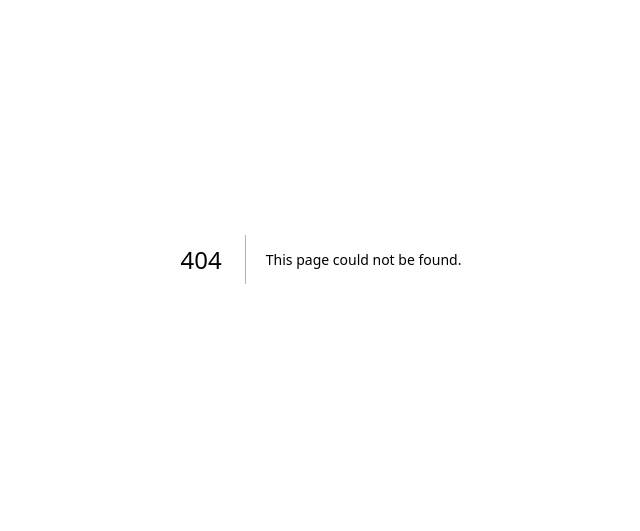
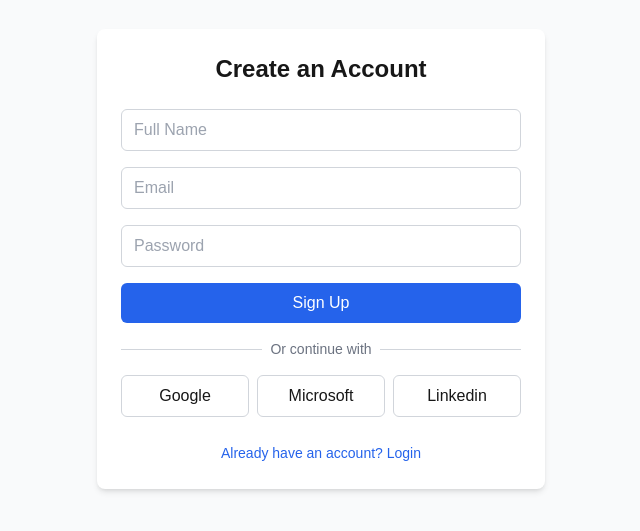
Before and after one commit to ayon380/aptinova-frontend, a Next.js app: page /auth/signup in a window 1280 px wide. Before the commit this address had no page. Shown: the part 141-672 px from the top of the page, without its empty margins (319-959 px from the left). Built offline with nearby package versions, Linux system fonts and the light colour scheme.

Commit message:
v0.01 -> Added Initial Auth

```diff
--- /dev/null
+++ b/app/auth/login/page.jsx
@@ -0,0 +1,93 @@
+'use client';
+
+import { useState } from 'react';
+import { handleAuth } from '@/lib/auth';
+import { useRouter } from 'next/navigation';
+import Link from 'next/link';
+
+export default function LoginPage() {
+  const [error, setError] = useState('');
+  const router = useRouter();
+
+  async function onSubmit(formData) {
+    try {
+      await handleAuth(formData, 'login');
+      router.push('/dashboard');
+    } catch (err) {
+      setError(err.message);
+    }
+  }
+
+  const handleSocialLogin = (provider) => {
+    window.location.href = `/api/auth/${provider}`;
+  };
+
+  return (
+    <div className="min-h-screen flex items-center justify-center bg-gray-50 p-4">
+      <div className="w-full max-w-md bg-white rounded-lg shadow-md p-6">
+        <div className="mb-6">
+          <h2 className="text-2xl font-bold text-center">Login</h2>
+        </div>
+        <div className="space-y-4">
+          <form action={onSubmit} className="space-y-4">
+            <input
+              type="email"
+              name="email"
+              placeholder="Email"
+              required
+              className="w-full px-3 py-2 border border-gray-300 rounded-md focus:outline-none focus:ring-2 focus:ring-blue-500"
+            />
+            <input
+              type="password"
+              name="password"
+              placeholder="Password"
+              required
+              className="w-full px-3 py-2 border border-gray-300 rounded-md focus:outline-none focus:ring-2 focus:ring-blue-500"
+            />
+            {error && (
+              <div className="bg-red-50 border border-red-200 text-red-700 px-4 py-3 rounded-md">
+                {error}
+              </div>
+            )}
+            <button
+              type="submit"
+              className="w-full bg-blue-600 text-white py-2 px-4 rounded-md hover:bg-blue-700 focus:outline-none focus:ring-2 focus:ring-blue-500 focus:ring-offset-2"
+            >
+              Login
+            </button>
+          </form>
+
+          <div className="mt-4">
+            <div className="relative">
+              <div className="absolute inset-0 flex items-center">
+                <span className="w-full border-t border-gray-300" />
+              </div>
+              <div className="relative flex justify-center text-sm">
+                <span className="bg-white px-2 text-gray-500">
+                  Or continue with
+                </span>
+              </div>
+            </div>
+
+            <div className="mt-4 grid grid-cols-3 gap-2">
+              {['google', 'microsoft', 'linkedin'].map((provider) => (
+                <button
+                  key={provider}
+                  onClick={() => handleSocialLogin(provider)}
+                  className="w-full px-3 py-2 border border-gray-300 rounded-md hover:bg-gray-50 focus:outline-none focus:ring-2 focus:ring-blue-500 capitalize"
+                >
+                  {provider}
+                </button>
+              ))}
+            </div>
+          </div>
+        </div>
+        <div className="mt-6 text-center">
+          <Link href="/auth/signup" className="text-sm text-blue-600 hover:text-blue-800">
+            Don&apos;t have an account? Register
+          </Link>
+        </div>
+      </div>
+    </div>
+  );
+}
--- /dev/null
+++ b/app/auth/signup/page.jsx
@@ -0,0 +1,100 @@
+'use client';
+
+import { useState } from 'react';
+import { handleAuth } from '@/app/lib/auth';
+import { redirect, useRouter } from 'next/navigation';
+import Link from 'next/link';
+
+export default function SignupPage() {
+  const [error, setError] = useState('');
+  const router = useRouter();
+
+  async function onSubmit(formData) {
+    try {
+      await handleAuth(formData, 'register');
+      router.push('/dashboard');
+    } catch (err) {
+      setError(err.message);
+    }
+  }
+
+  const handleSocialLogin = (provider) => {
+    redirect(`${process.env.NEXT_PUBLIC_BackendURL}/auth/${provider}`);
+  };
+
+  return (
+    <div className="min-h-screen flex items-center justify-center bg-gray-50 p-4">
+      <div className="w-full max-w-md bg-white rounded-lg shadow-md p-6">
+        <div className="mb-6">
+          <h2 className="text-2xl font-bold text-center">Create an Account</h2>
+        </div>
+        <div className="space-y-4">
+          <form action={onSubmit} className="space-y-4">
+            <input
+              type="text"
+              name="name"
+              placeholder="Full Name"
+              required
+              className="w-full px-3 py-2 border border-gray-300 rounded-md focus:outline-none focus:ring-2 focus:ring-blue-500"
+            />
+            <input
+              type="email"
+              name="email"
+              placeholder="Email"
+              required
+              className="w-full px-3 py-2 border border-gray-300 rounded-md focus:outline-none focus:ring-2 focus:ring-blue-500"
+            />
+            <input
+              type="password"
+              name="password"
+              placeholder="Password"
+              required
+              className="w-full px-3 py-2 border border-gray-300 rounded-md focus:outline-none focus:ring-2 focus:ring-blue-500"
+            />
+            {error && (
+              <div className="bg-red-50 border border-red-200 text-red-700 px-4 py-3 rounded-md">
+                {error}
+              </div>
+            )}
+            <button
+              type="submit"
+              className="w-full bg-blue-600 text-white py-2 px-4 rounded-md hover:bg-blue-700 focus:outline-none focus:ring-2 focus:ring-blue-500 focus:ring-offset-2"
+            >
+              Sign Up
+            </button>
+          </form>
+
+          <div className="mt-4">
+            <div className="relative">
+              <div className="absolute inset-0 flex items-center">
+                <span className="w-full border-t border-gray-300" />
+              </div>
+              <div className="relative flex justify-center text-sm">
+                <span className="bg-white px-2 text-gray-500">
+                  Or continue with
+                </span>
+              </div>
+            </div>
+
+            <div className="mt-4 grid grid-cols-3 gap-2">
+              {['google', 'microsoft', 'linkedin'].map((provider) => (
+                <button
+                  key={provider}
+                  onClick={() => handleSocialLogin(provider)}
+                  className="w-full px-3 py-2 border border-gray-300 rounded-md hover:bg-gray-50 focus:outline-none focus:ring-2 focus:ring-blue-500 capitalize"
+                >
+                  {provider}
+                </button>
+              ))}
+            </div>
+          </div>
+        </div>
+        <div className="mt-6 text-center">
+          <Link href="/auth/login" className="text-sm text-blue-600 hover:text-blue-800">
+            Already have an account? Login
+          </Link>
+        </div>
+      </div>
+    </div>
+  );
+}
--- /dev/null
+++ b/app/lib/auth.js
@@ -0,0 +1,44 @@
+import { jwtDecode } from 'jwt-decode';
+
+
+
+export const handleAuth = async (formData, type) => {
+  try {
+    const response = await fetch(`/api/auth/${type}`, {
+      method: 'POST',
+      body: JSON.stringify({
+        email: formData.get('email'),
+        password: formData.get('password'),
+        ...(type === 'register' ? { name: formData.get('name') } : {})
+      }),
+      headers: {
+        'Content-Type': 'application/json',
+      },
+    });
+
+    const data = await response.json();
+    if (!response.ok) throw new Error(data.message || 'Authentication failed');
+
+    // Store the token
+    localStorage.setItem('token', data.token);
+    return data;
+  } catch (error) {
+    throw error;
+  }
+};
+
+export const isAuthenticated = () => {
+  const token = localStorage.getItem('token');
+  if (!token) return false;
+
+  try {
+    const decoded = jwtDecode(token);
+    return decoded.exp * 1000 > Date.now();
+  } catch {
+    return false;
+  }
+};
+
+export const logout = () => {
+  localStorage.removeItem('token');
+};
--- a/package.json
+++ b/package.json
@@ -3,14 +3,17 @@
   "version": "0.1.0",
   "private": true,
   "scripts": {
-    "dev": "next dev --turbopack",
+    "dev": "next dev -p 4000 --turbopack",
     "build": "next build",
     "start": "next start",
     "lint": "next lint"
   },
   "dependencies": {
     "aptinova-frontend": "file:",
+    "axios": "^1.7.9",
+    "jwt-decode": "^4.0.0",
     "next": "15.1.6",
+    "next-auth": "^4.24.11",
     "react": "^19.0.0",
     "react-dom": "^19.0.0"
   },
--- a/tsconfig.json
+++ b/tsconfig.json
@@ -22,6 +22,6 @@
       "@/*": ["./*"]
     }
   },
-  "include": ["next-env.d.ts", "**/*.ts", "**/*.tsx", ".next/types/**/*.ts"],
+  "include": ["next-env.d.ts", "**/*.ts", "**/*.tsx", ".next/types/**/*.ts", "app/lib/auth.js", "app/auth/signup/page.jsx", "app/auth/login/page.jsx"],
   "exclude": ["node_modules"]
 }
```
Also changed, not shown: 1 other file (tests, documents, lock files or other folders).
